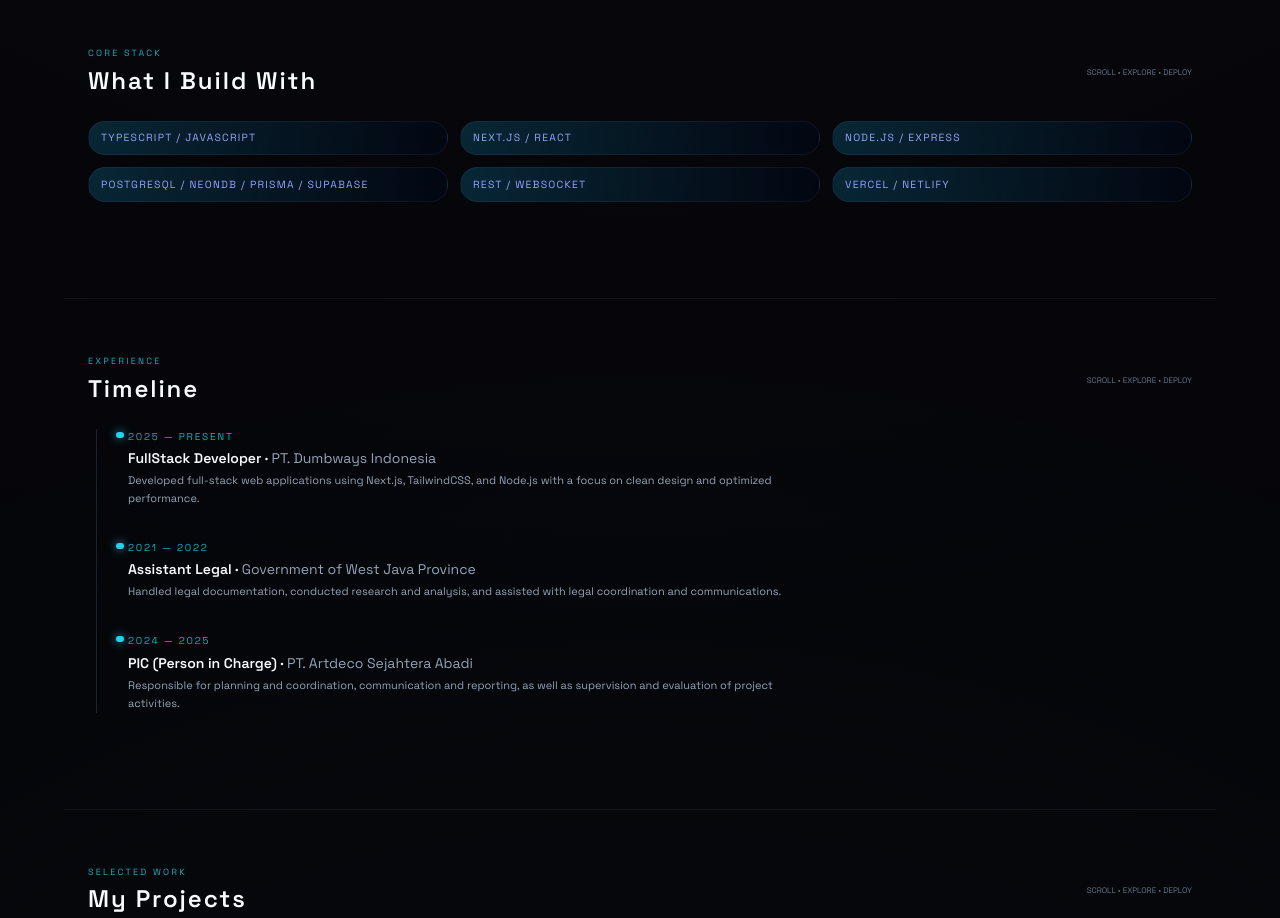
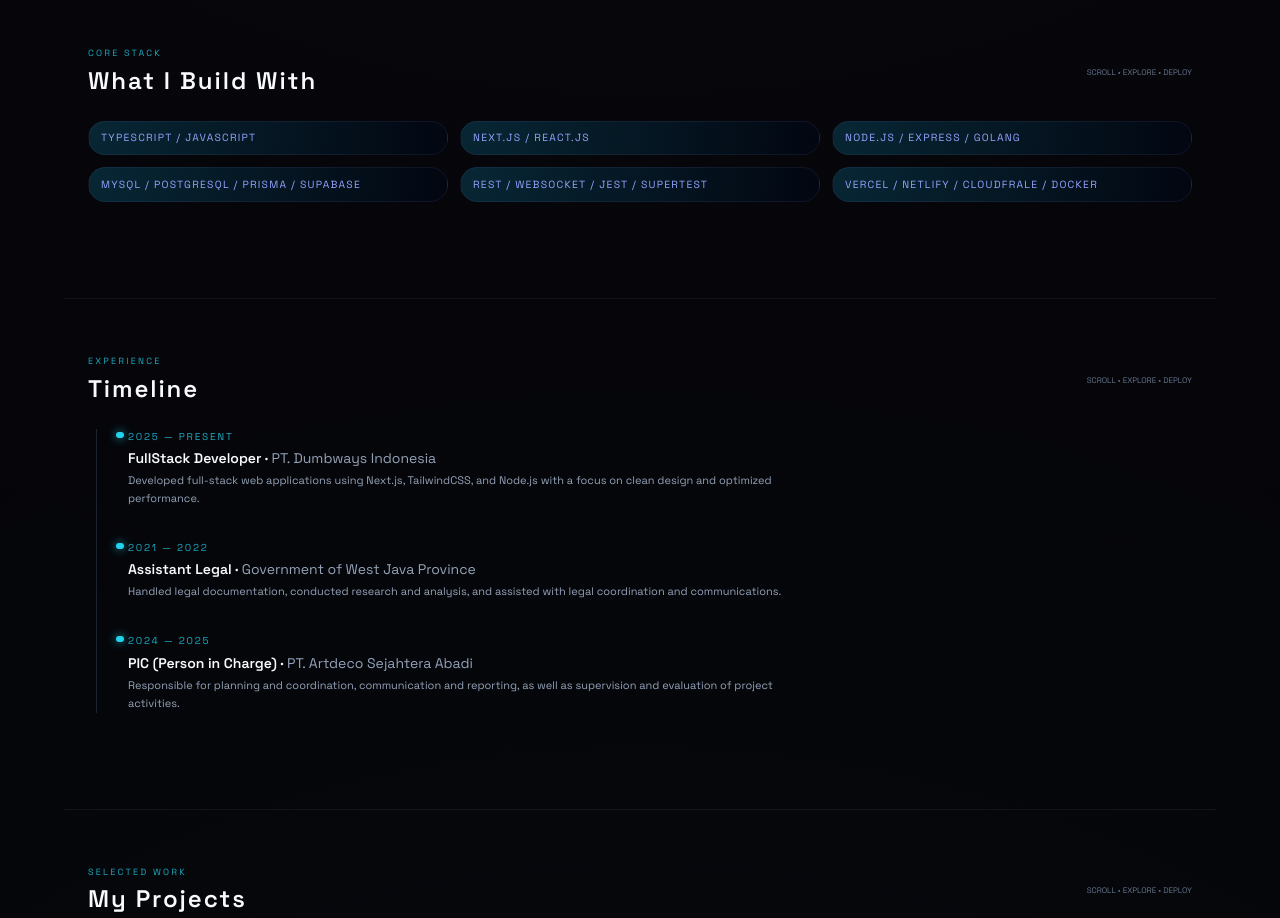
Before and after one commit to farhanopet15/Portfolio, a Next.js app: page / in a window 1280 px wide. Shown: the part 1080-1998 px from the top of the page. Built offline with nearby package versions, Linux system fonts and the light colour scheme.

Commit message:
change tech stack

```diff
--- a/app/page.tsx
+++ b/app/page.tsx
@@ -24,11 +24,11 @@ export default function Home() {
       <Section id="skills" label="Core Stack" title="What I Build With">
         <ul className="grid gap-3 sm:grid-cols-2 lg:grid-cols-3 text-slate-200 text-sm">
           <li className="neon-pill">TypeScript / JavaScript</li>
-          <li className="neon-pill">Next.js / React</li>
-          <li className="neon-pill">Node.js / Express</li>
-          <li className="neon-pill">PostgreSQL / NeonDB / Prisma / Supabase</li>
-          <li className="neon-pill">REST / WebSocket</li>
-          <li className="neon-pill">Vercel / Netlify</li>
+          <li className="neon-pill">Next.js / React.js</li>
+          <li className="neon-pill">Node.js / Express / Golang</li>
+          <li className="neon-pill">MYSQL / PostgreSQL / Prisma / Supabase</li>
+          <li className="neon-pill">REST / WebSocket / Jest / Supertest</li>
+          <li className="neon-pill">Vercel / Netlify / Cloudfrale / Docker</li>
         </ul>
       </Section>
 
```
